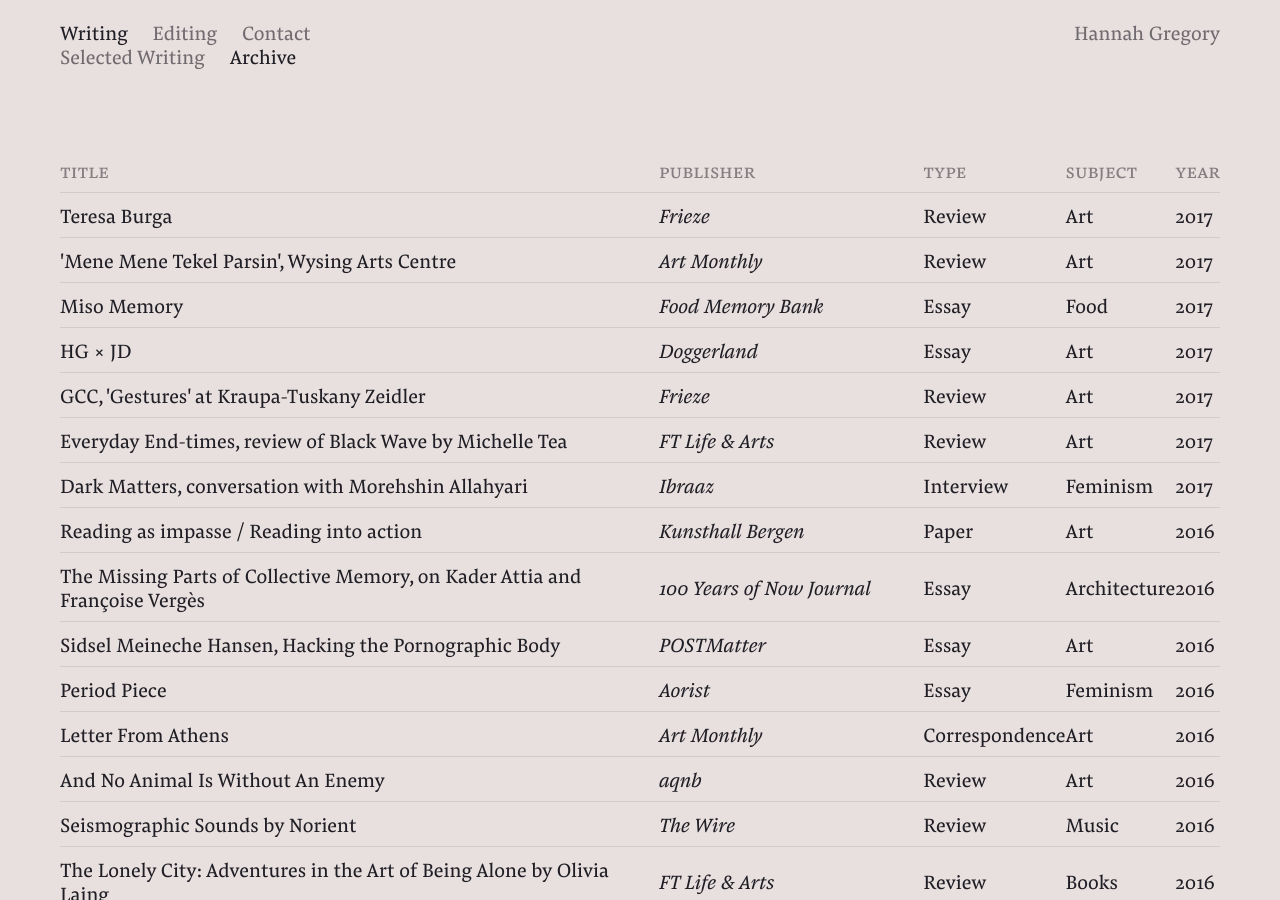
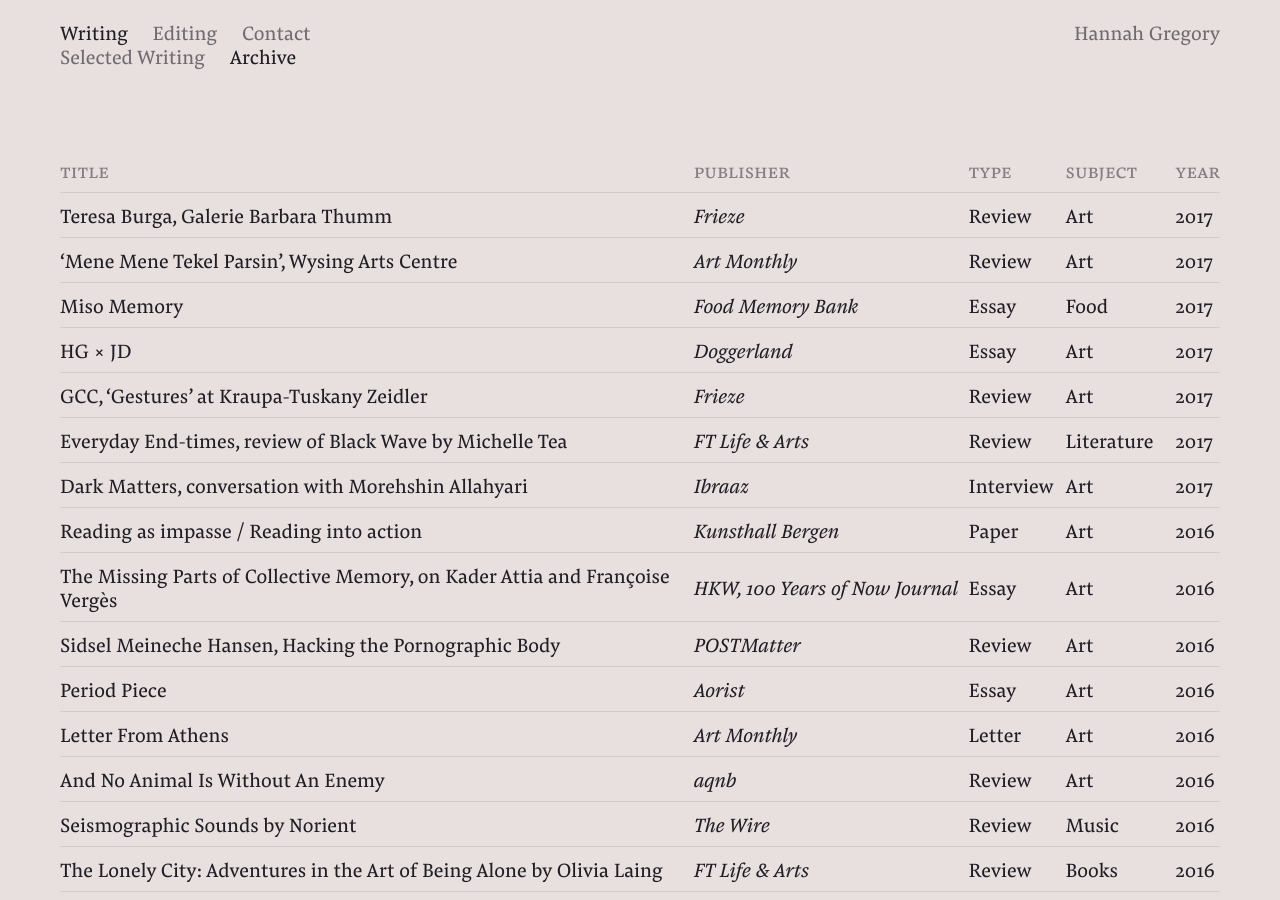
Before and after one commit to hg-site/hg-site.github.io, a Jekyll site: the page built from archive/index.markdown, in a window 1280 px wide and 900 px high. Built offline with Jekyll 4.4.1, drawn with Linux system fonts in a browser that asks for light colours.

Commit message:
Updated Index

```diff
--- a/archive/index.markdown
+++ b/archive/index.markdown
@@ -17,7 +17,7 @@
 <tbody class="list">
 
 <tr data-href="https://frieze.com/article/teresa-burga-0">
-	<td class="title">Teresa Burga</td>
+	<td class="title">Teresa Burga, Galerie Barbara Thumm</td>
 	<td class="publisher">Frieze</td>
 	<td class="type">Review</td>
 	<td class="subject">Art</td>
@@ -25,7 +25,7 @@
 </tr>
 
 <tr data-href="http://www.artmonthly.co.uk/magazine/site/issue/jul-aug-2017">
-	<td class="title">'Mene Mene Tekel Parsin', Wysing Arts Centre</td>
+	<td class="title">‘Mene Mene Tekel Parsin’, Wysing Arts Centre</td>
 	<td class="publisher">Art Monthly</td>
 	<td class="type">Review</td>
 	<td class="subject">Art</td>
@@ -49,7 +49,7 @@
 </tr>
 
 <tr data-href="https://frieze.com/article/gcc">
-	<td class="title">GCC, 'Gestures' at Kraupa-Tuskany Zeidler</td>
+	<td class="title">GCC, ‘Gestures’ at Kraupa-Tuskany Zeidler</td>
 	<td class="publisher">Frieze</td>
 	<td class="type">Review</td>
 	<td class="subject">Art</td>
@@ -60,7 +60,7 @@
 	<td class="title">Everyday End-times, review of Black Wave by Michelle Tea</td>
 	<td class="publisher">FT Life &amp; Arts</td>
 	<td class="type">Review</td>
-	<td class="subject">Art</td>
+	<td class="subject">Literature</td>
 	<td class="year">2017</td>
 </tr>
 
@@ -68,7 +68,7 @@
 	<td class="title">Dark Matters, conversation with Morehshin Allahyari</td>
 	<td class="publisher">Ibraaz</td>
 	<td class="type">Interview</td>
-	<td class="subject">Feminism</td>
+	<td class="subject">Art</td>
 	<td class="year">2017</td>
 </tr>
 
@@ -82,16 +82,16 @@
 
 <tr data-href="http://journal.hkw.de/en/fehlende-teile-im-kollektiven-gedaechtnis/">
 	<td class="title">The Missing Parts of Collective Memory, on Kader Attia and Françoise Vergès</td>
-	<td class="publisher">100 Years of Now Journal</td>
+	<td class="publisher">HKW, 100 Years of Now Journal</td>
 	<td class="type">Essay</td>
-	<td class="subject">Architecture</td>
+	<td class="subject">Art</td>
 	<td class="year">2016</td>
 </tr>
 
 <tr data-href="http://postmatter.com/articles/oct-dec-2016/sidsel-meineche-hansen/">
 	<td class="title">Sidsel Meineche Hansen, Hacking the Pornographic Body</td>
 	<td class="publisher">POSTMatter</td>
-	<td class="type">Essay</td>
+	<td class="type">Review</td>
 	<td class="subject">Art</td>
 	<td class="year">2016</td>
 </tr>
@@ -100,14 +100,14 @@
 	<td class="title">Period Piece</td>
 	<td class="publisher">Aorist</td>
 	<td class="type">Essay</td>
-	<td class="subject">Feminism</td>
+	<td class="subject">Art</td>
 	<td class="year">2016</td>
 </tr>
 
 <tr data-href="http://www.artmonthly.co.uk/magazine/site/issue/june-2016">
 	<td class="title">Letter From Athens</td>
 	<td class="publisher">Art Monthly</td>
-	<td class="type">Correspondence</td>
+	<td class="type">Letter</td>
 	<td class="subject">Art</td>
 	<td class="year">2016</td>
 </tr>
```
